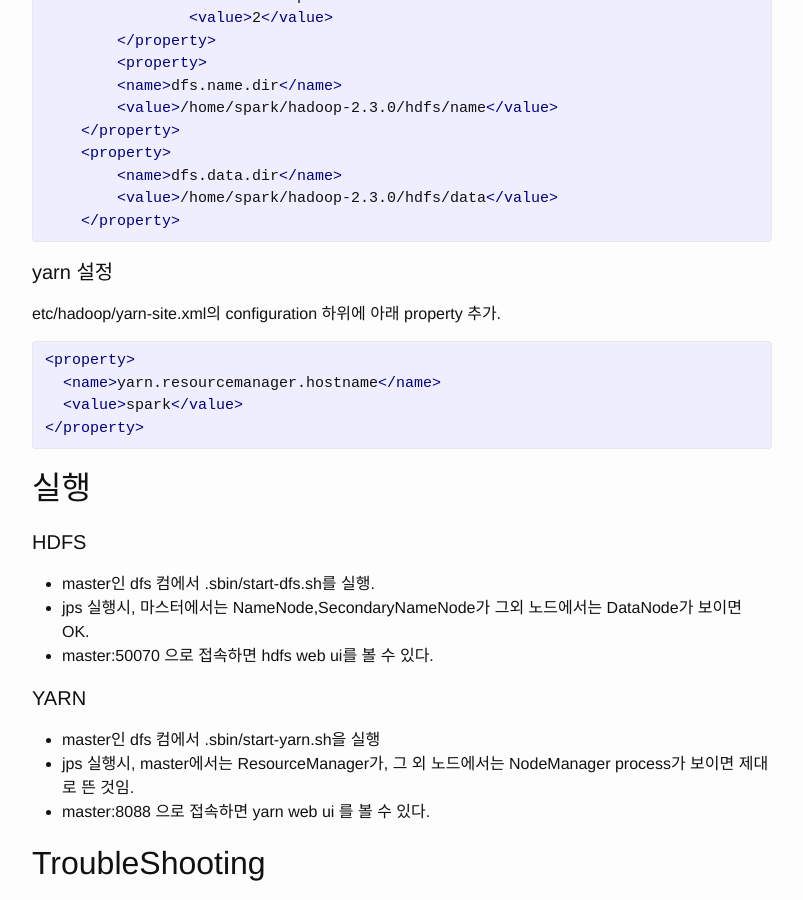
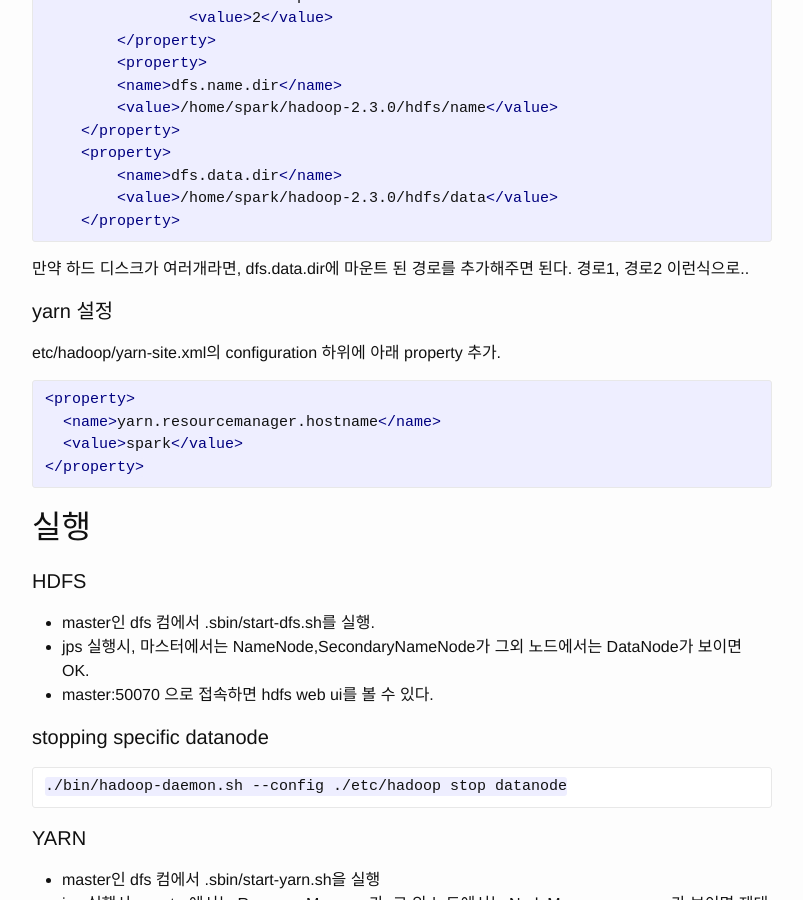
Before and after one commit to nberserk/nberserk.github.io.backup, a Jekyll site: the page built from _posts/2015-06-11-hadoop-intro.markdown, in a window 1280 px wide and 900 px high, scrolled down 1410 px. Shown: the whole window, without its empty margins (238-1041 px from the left). Built offline with Jekyll 4.4.1, drawn with Linux system fonts in a browser that asks for light colours; Markdown is read by kramdown in place of the engine named in the settings; comment, search, counter and statistics services are not loaded.

Commit message:
minor update for hadoop

````diff
--- a/_posts/2015-06-11-hadoop-intro.markdown
+++ b/_posts/2015-06-11-hadoop-intro.markdown
@@ -61,6 +61,7 @@ etc/hadoop/hdfs-site.xml의 configuration 하위에 아래 property 추가
     </property>
 {% endhighlight %}
 
+만약 하드 디스크가 여러개라면, dfs.data.dir에 마운트 된 경로를 추가해주면 된다. 경로1, 경로2 이런식으로..
 #### yarn 설정
 etc/hadoop/yarn-site.xml의 configuration 하위에 아래 property 추가.
 {% highlight xml%}
@@ -79,6 +80,12 @@ etc/hadoop/yarn-site.xml의 configuration 하위에 아래 property 추가.
 - jps 실행시, 마스터에서는 NameNode,SecondaryNameNode가 그외 노드에서는 DataNode가 보이면 OK.
 - master:50070 으로 접속하면 hdfs web ui를 볼 수 있다.
 
+#### stopping specific datanode
+
+```
+./bin/hadoop-daemon.sh --config ./etc/hadoop stop datanode
+```
+
 #### YARN
 - master인 dfs 컴에서 .sbin/start-yarn.sh을 실행
 - jps 실행시, master에서는 ResourceManager가, 그 외 노드에서는 NodeManager process가 보이면 제대로 뜬 것임.
````
